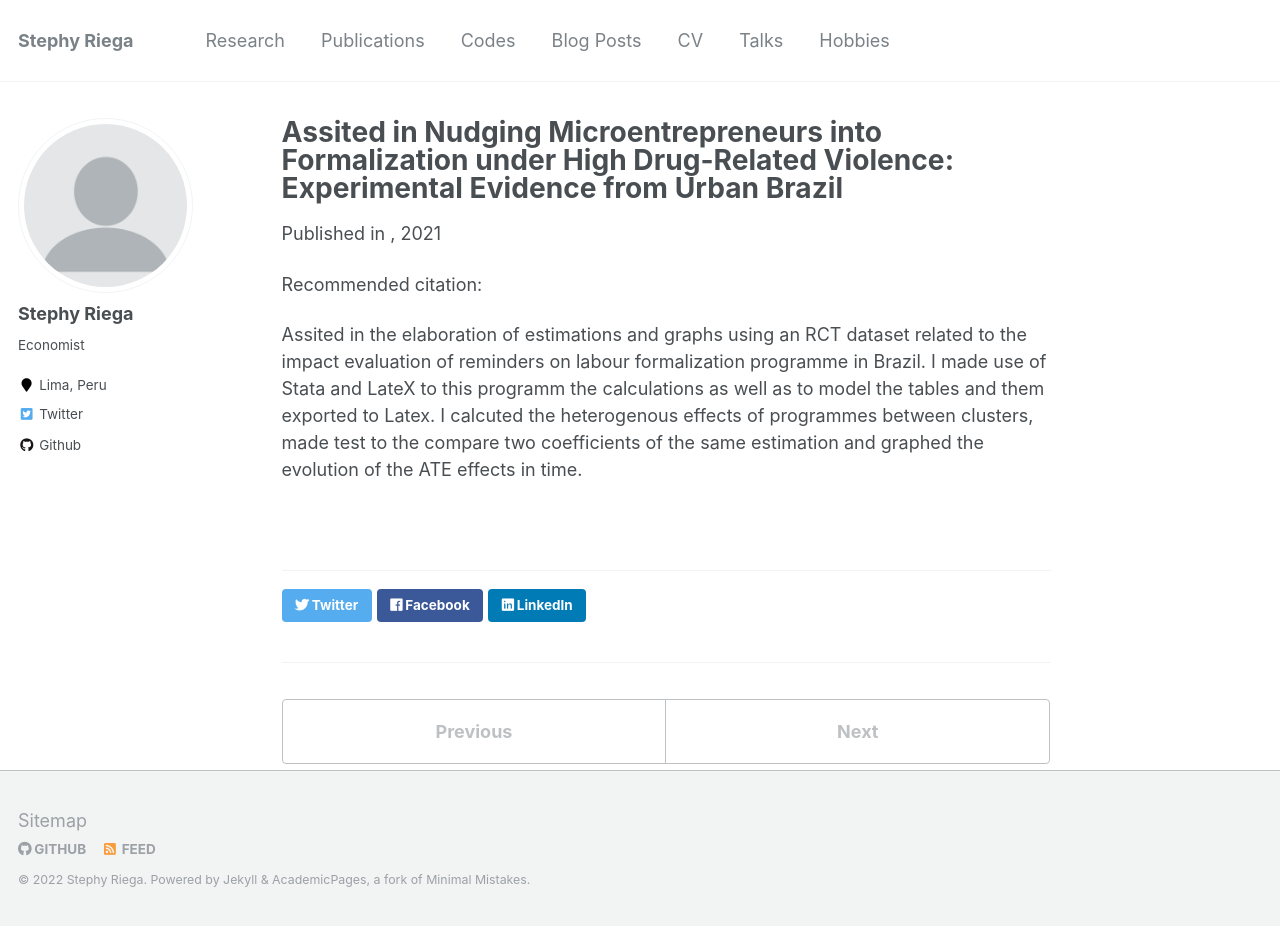
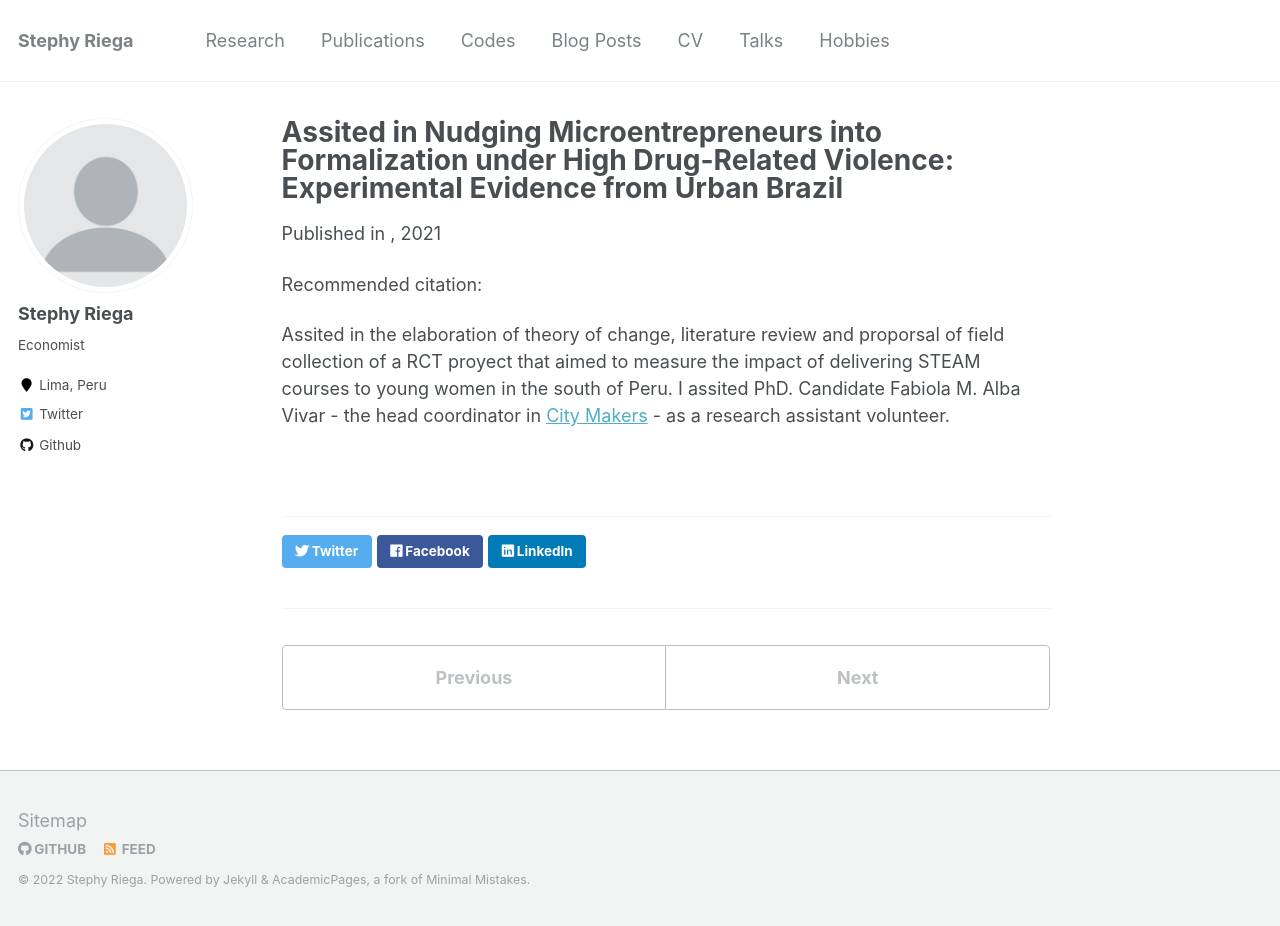
Before and after one commit to stephyriega/stephyriega.github.io, a Jekyll site: the page built from _publications/2021-11-01-cm.md, in a window 1280 px wide and 926 px high. Built offline with Jekyll 4.4.1, drawn with Linux system fonts in a browser that asks for light colours.

Commit message:
Update 2021-11-01-cm.md

```diff
--- a/_publications/2021-11-01-cm.md
+++ b/_publications/2021-11-01-cm.md
@@ -9,4 +9,4 @@ paperurl: ''
 citation: ''
 ---
 
-Assited in the elaboration of estimations and graphs using an RCT dataset related to the impact evaluation of reminders on labour formalization programme in Brazil. I made use of Stata and LateX to this programm the calculations as well as to model the tables and them exported to Latex. I calcuted the heterogenous effects of programmes between clusters, made test to the compare two coefficients of the same estimation and graphed the evolution of the ATE effects in time.
+Assited in the elaboration of theory of change, literature review and proporsal of field collection of a RCT proyect that aimed to measure the impact of delivering STEAM courses to young women in the south of Peru. I assited PhD. Candidate Fabiola M. Alba Vivar - the head coordinator in [City Makers](https://www.citymakerslab.com/) - as a research assistant volunteer.
```
